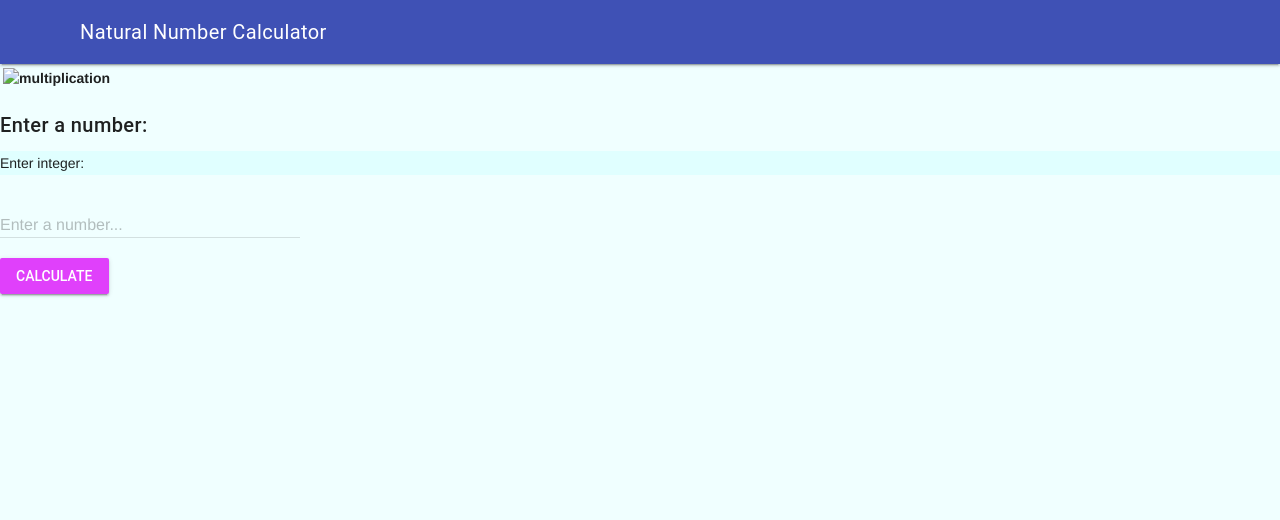
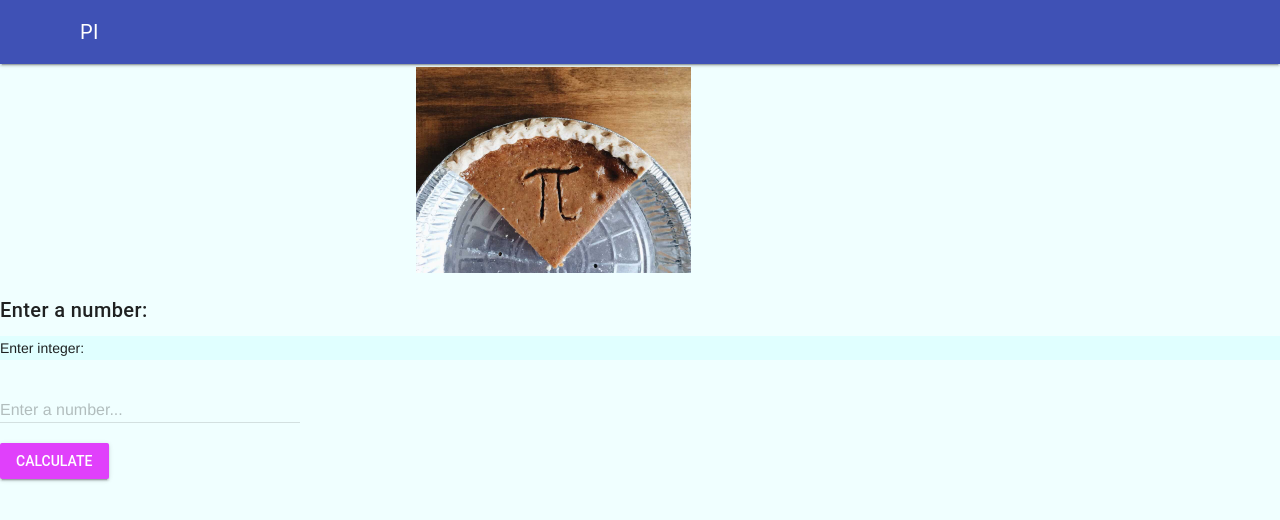
Before and after one commit to Johanna-liu16/ICS2O-Assignment-5-JS, a plain HTML site: page index.html in a window 1280 px wide. Drawn offline with nearby package versions, Linux system fonts and the light colour scheme.

Commit message:
added image

```diff
--- a/index.html
+++ b/index.html
@@ -1,10 +1,10 @@
 <!DOCTYPE html>
-<!-- ICS2O-My first PWA -->
+<!-- ICS2O-PI -->
 <html lang="en">
   <head>
     <meta charset="UTF-8" />
     <meta name="viewport" content="width=device-width, initial-scale=1.0" />
-    <meta name="description" content="My first PWA" />
+    <meta name="description" content="PI" />
     <meta name="keywords" content="mths, ics2o" />
     <meta name="author" content="Johanna Liu" />
     <meta name="theme-color" content="#FFFFFF" />
@@ -17,7 +17,7 @@
     <link rel="apple-touch-icon" sizes="180x180" href="apple-touch-icon.png" />
     <link rel="icon" type="image/png" sizes="32x32" href="favicon-32x32.png" />
     <link rel="icon" type="image/png" sizes="16x16" href="favicon-16x16.png" />
-    <title>Natural Number Calculator</title>
+    <title>PI</title>
   </head>
   <body>
   <script defer src="https://code.getmdl.io/1.3.0/material.min.js"></script>
@@ -25,14 +25,14 @@
     <div class = "mdl-layout mdl-js-layout mdl-layout--fixed-header">
       <header class = "mdl-layout__header">
         <div class = "mdl-layout__header-row">
-          <span class = "mdl-layout-title">Natural Number Calculator</span>
+          <span class = "mdl-layout-title">PI</span>
         </div>
       </header>
       <main class = "mdl-layout__content">
           <table>
             <tr>
               <th>
-                <center><img src="./images/multi.png" alt="multiplication" width="25%" height="auto" /></center>
+                <center><img src="./images/pie.jpg" alt="pi" width="25%" height="auto" /></center>
               </th>
             </tr>
           </table>
```
Also changed, not shown: images/pie.jpg (added).
